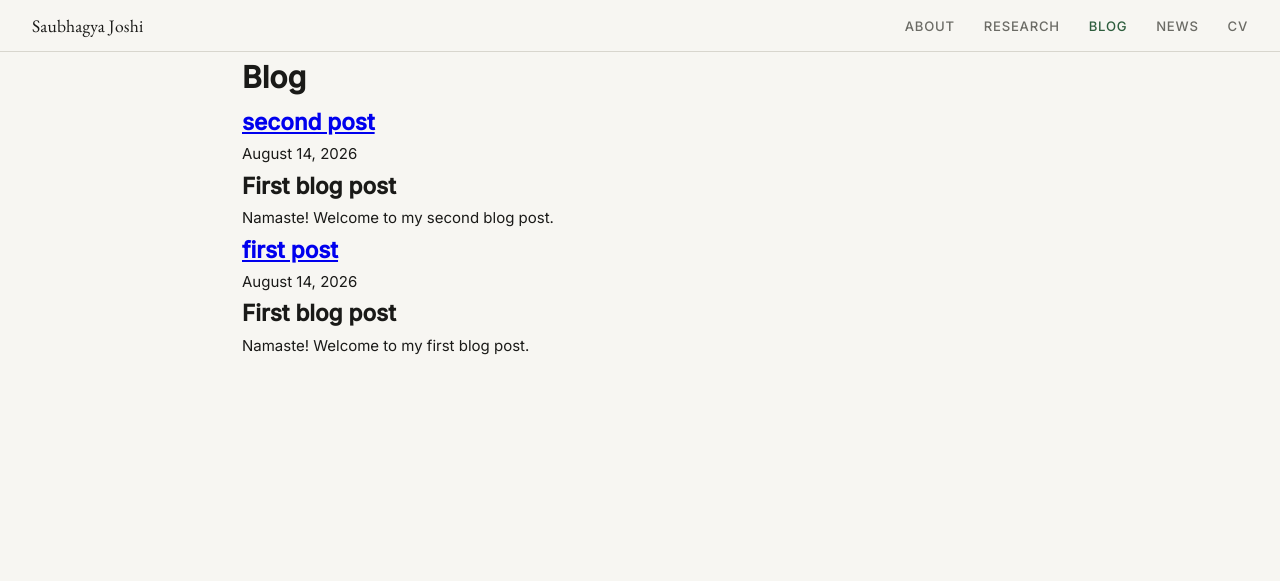
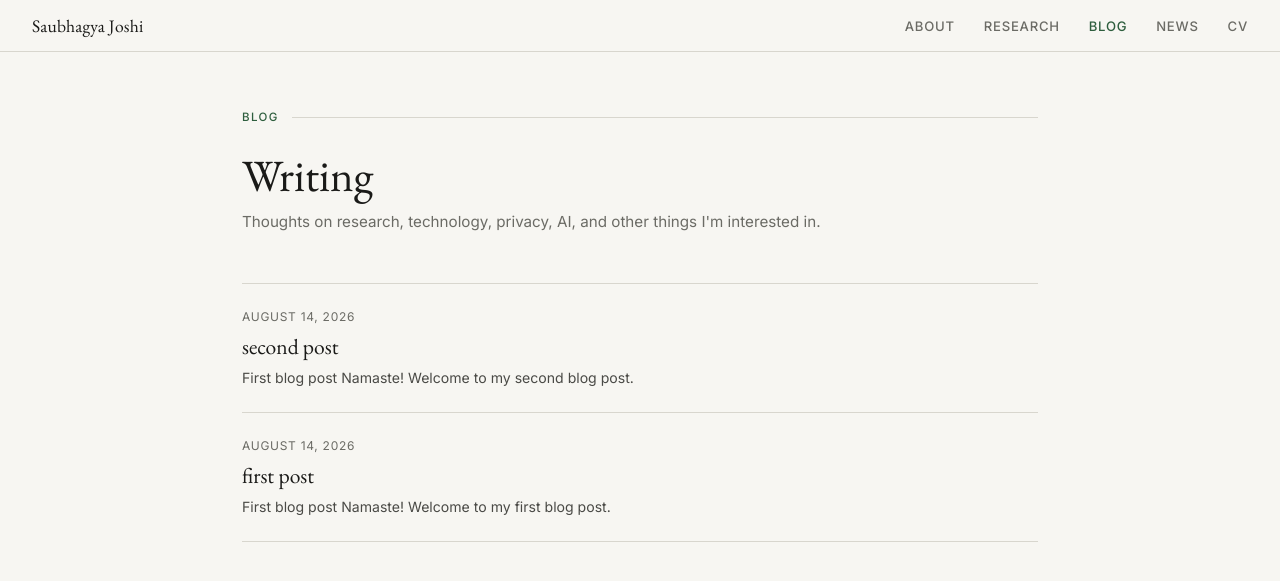
Before and after one commit to sau-joshi/sau-joshi.github.io, a Jekyll site: the page built from blog.html, in a window 1280 px wide. Shown: the top 581 px of the page. Built offline with Jekyll 4.4.1, drawn with Linux system fonts in a browser that asks for light colours.

Commit message:
Enhance blog.html with blog section and previews
Added a section for blog posts with improved layout and structure.

```diff
--- a/blog.html
+++ b/blog.html
@@ -3,20 +3,40 @@ layout: default
 title: Blog
 ---
 
-<h1>Blog</h1>
+<section id="blog">
 
-{% for post in site.posts %}
-  <article>
-    <h2>
-      <a href="{{ post.url }}">{{ post.title }}</a>
-    </h2>
+  <div class="section-label">Blog</div>
 
-    <p>
+  <h1>Writing</h1>
+
+  <p class="blog-intro">
+    Thoughts on research, technology, privacy, AI, and other things I'm interested in.
+  </p>
+
+  {% for post in site.posts %}
+
+  <article class="blog-preview">
+
+    <p class="blog-date">
       {{ post.date | date: "%B %-d, %Y" }}
     </p>
 
-    <p>
-      {{ post.excerpt }}
-    </p>
+    <h2>
+      <a href="{{ post.url | relative_url }}">
+        {{ post.title }}
+      </a>
+    </h2>
+
+    {% if post.description %}
+      <p class="excerpt">{{ post.description }}</p>
+    {% else %}
+      <p class="excerpt">
+        {{ post.excerpt | strip_html | truncatewords: 40 }}
+      </p>
+    {% endif %}
+
   </article>
-{% endfor %}
+
+  {% endfor %}
+
+</section>
```
